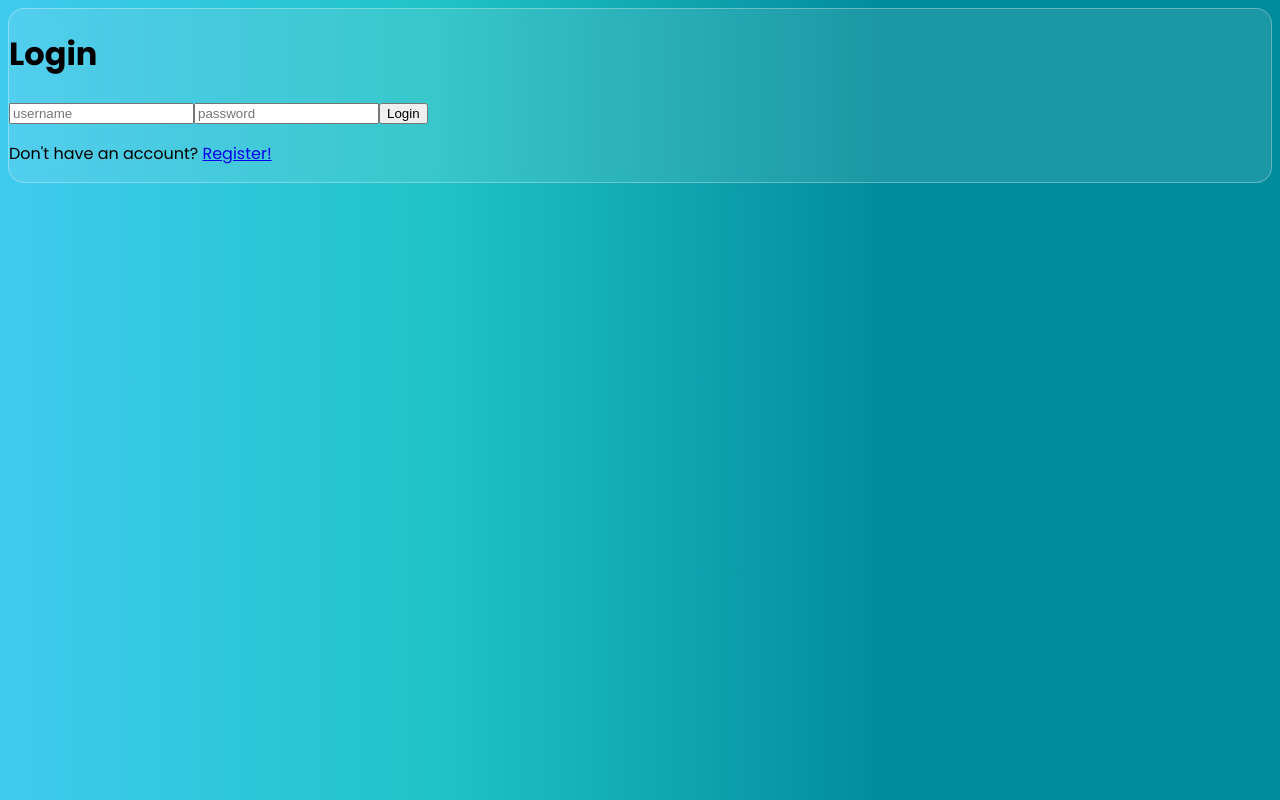
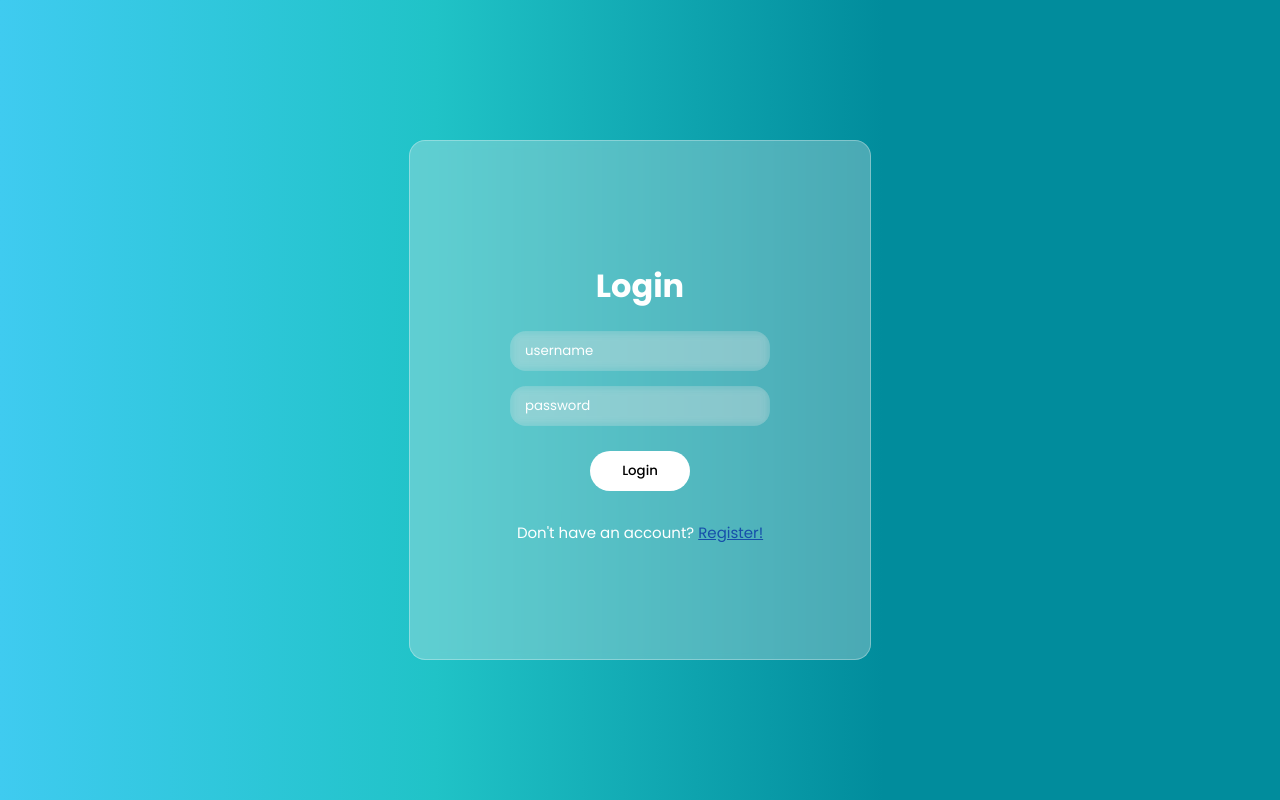
Before and after one commit to IzzetGunturk/Loginsystemreact, a React (Vite) app in the folder client/: page / in a window 1280 px wide. Built offline with nearby package versions, Linux system fonts and the light colour scheme.

Commit message:
Added CSS

```diff
--- a/client/src/components/login.jsx
+++ b/client/src/components/login.jsx
@@ -44,14 +44,14 @@ function Login() {
 
   if (!loggedIn) {
     return (
-      <div className='login'>
-        <h1>Login</h1>
-        <form onSubmit={handleLogin}>
+      <div className='container'>
+        <h1 className='title'>Login</h1>
+          <form className='formFields' onSubmit={handleLogin}>
             <input className="username" type="text" placeholder='username' name="user_name" onChange={(e) => setUsername(e.target.value)} />
             <input className="password" type="password" placeholder='password' name="password" onChange={(e) => setPassword(e.target.value)} />
-            <button type='submit'>Login</button>
-        </form>
-        <p>Don't have an account? <a href='/register'>Register!</a></p>
+            <button className='buttonSubmit' type='submit'>Login</button>
+          </form>
+          <p className='textSwitch'>Don't have an account? <a className='hrefText' href='/register'>Register!</a></p>
       </div>
     )
   } else {
--- a/client/src/components/register.jsx
+++ b/client/src/components/register.jsx
@@ -47,16 +47,16 @@ function Register() {
   };
 
   return (
-    <div>
-      <h1>Register</h1>
-        <form onSubmit={handleRegister}>
+    <div className='container'>
+      <h1 className='title'>Register</h1>
+        <form className='formFields' onSubmit={handleRegister}>
           <input className="email" type="text" placeholder='email' name="email" onChange={(e) => setEmail(e.target.value)} />
           <input className="username" type="text" placeholder='username' name="user_name" onChange={(e) => setUsername(e.target.value)} />
-			    <input className="password" type="password" placeholder='password' name="password" onChange={(e) => setPassword(e.target.value)} />
-			    <input className="confirmpassword" type="password" placeholder='confirm password' name="confirmpassword" onChange={(e) => setConfirmPassword(e.target.value)} />
-          <button type='submit'>Register</button>
+          <input className="password" type="password" placeholder='password' name="password" onChange={(e) => setPassword(e.target.value)} />
+          <input className="confirmpassword" type="password" placeholder='confirm password' name="confirmpassword" onChange={(e) => setConfirmPassword(e.target.value)} />
+          <button className='buttonSubmit' type='submit'>Register</button>
         </form>
-        <p>Already have an account? <a href='/'>Login!</a></p>
+      <p className='textSwitch'>Already have an account? <a className='hrefText' href='/'>Login!</a></p>
     </div>
   )
 }
--- a/client/src/index.css
+++ b/client/src/index.css
@@ -1,14 +1,100 @@
 @import url('https://fonts.googleapis.com/css2?family=Poppins:ital,wght@0,100;0,200;0,300;0,400;0,500;0,600;0,700;0,800;0,900;1,100;1,200;1,300;1,400;1,500;1,600;1,700;1,800;1,900&display=swap');
+
+* {
+    font-family: 'Poppins', sans-serif;
+}
 
 body {
     background: rgb(63,203,240);
     background: linear-gradient(90deg, rgba(63,203,240,1) 0%, rgba(32,195,199,1) 34%, rgba(1,140,156,1) 69%);
-    font-family: 'Poppins', sans-serif;
+    display: flex;
+    align-items: center;
+    justify-content: center;
+    height: 100vh;
+    margin: 0;
 }
 
-.login {
-    background: rgba(231, 231, 231, 0.121);
+.container {
+    background: rgba(231, 231, 231, 0.318);
     border-radius: 16px;
     backdrop-filter: blur(5px);
     border: 1px solid rgba(255, 255, 255, 0.3);
+    display: flex;
+    flex-direction: column;
+    text-align: center;
+    justify-items: center;
+    align-items: center;
+    padding: 100px;
 }
+
+.title {
+    color: #fff;
+}
+
+.formFields {
+    display: flex;
+    flex-direction: column;
+    gap: 15px;
+    text-align: center;
+    justify-items: center;
+    align-items: center;
+}
+
+input {
+    border-radius: 10px;
+    border: none;
+    padding: 5px;
+    width: 250px;
+    height: 30px;
+    background: rgba(231, 231, 231, 0.095);
+    border-radius: 16px;
+    backdrop-filter: blur(5px);
+}
+
+input::placeholder {
+    color: #fff;
+    padding: 10px;
+}
+
+.buttonSubmit {
+    margin-top: 10px;
+    width: 100px;
+    height: 40px;
+    border-radius: 40px;
+    border: none;
+    cursor: pointer;
+    font-weight: 500;
+    background-color: #fff;
+    color: #000;
+}
+
+.buttonSubmit:hover {
+    background: rgba(231, 231, 231, 0.525);
+    transition: 0.2s;
+}
+
+.textSwitch {
+    color: #fff;
+    font-size: 15px;
+    font-weight: 400;
+    margin-top: 30px;
+}
+
+.hrefText {
+    color: #164faa;
+}
+
+@media only screen and (max-width: 500px){
+    .container {
+        padding: 20px;
+    }
+}
+
+@media only screen and (max-width: 290px){
+    .container {
+        padding: 1px;
+    }
+    input {
+        width: 200px;
+    }
+}
```
